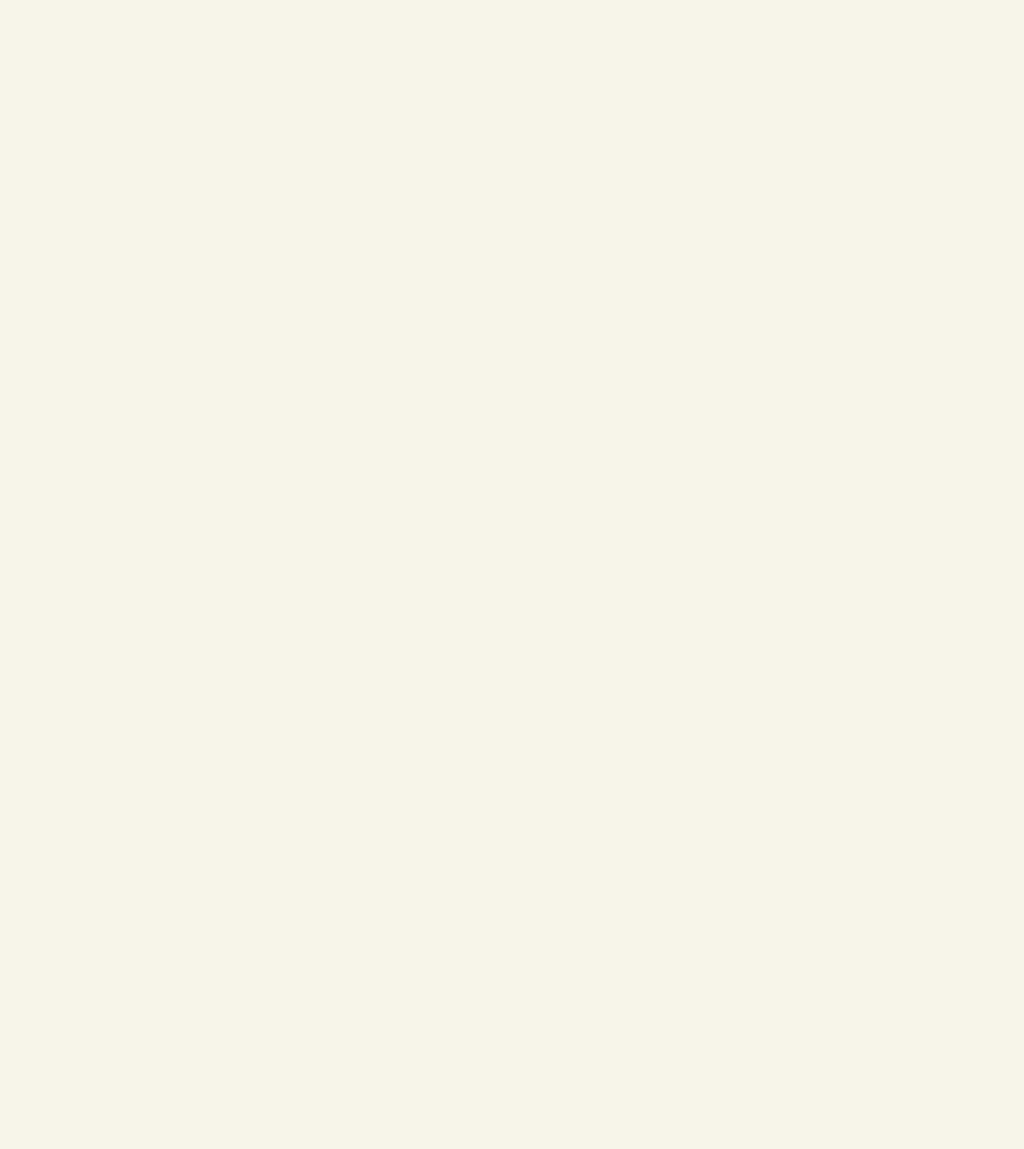
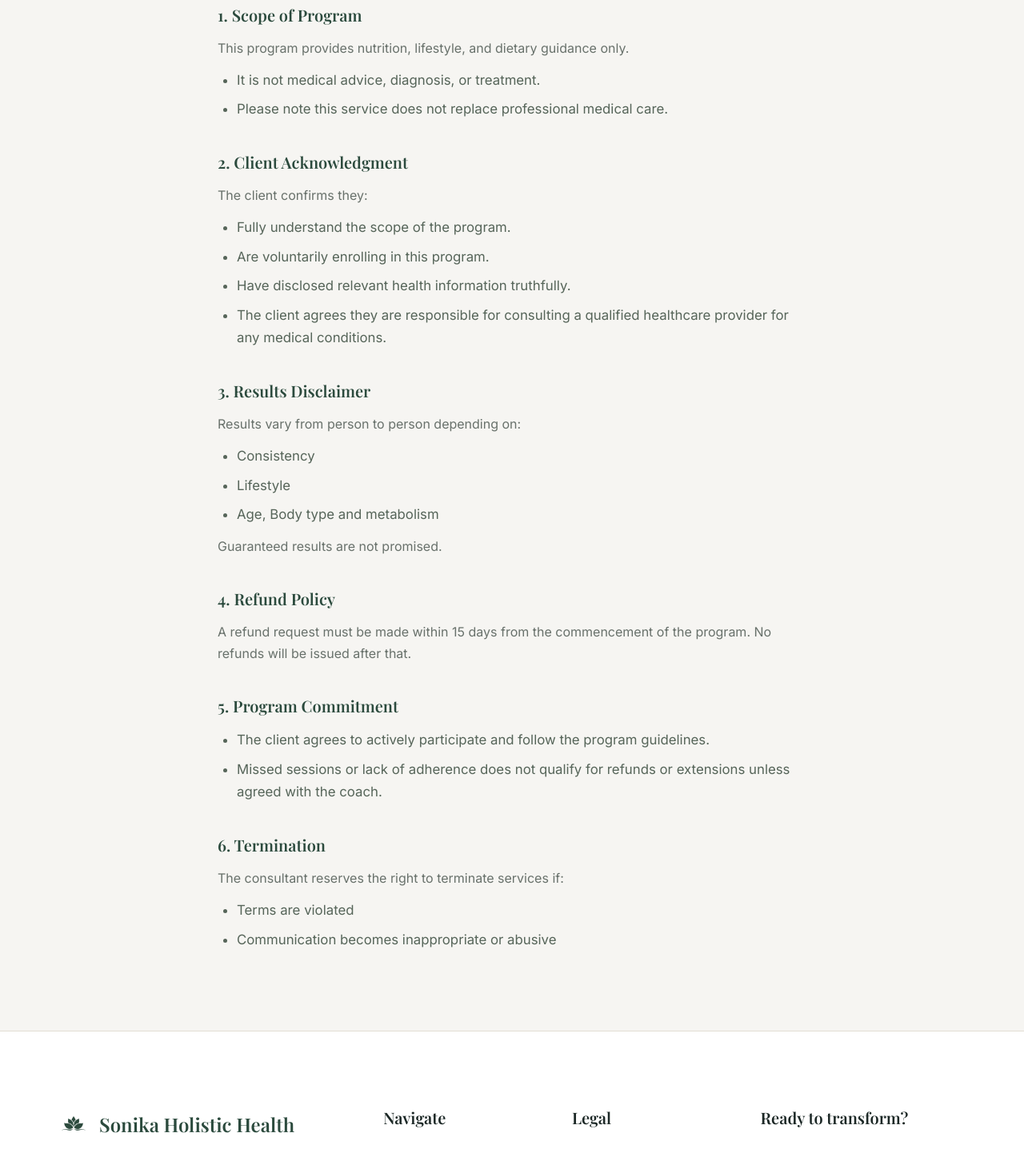
Before and after one commit to jithindevoffice-hue/nutrition-websie, a React (Vite) app: page /privacy-policy in a window 1280 px wide. Before the commit this address had no page. Shown: the part 360-1797 px from the top of the page at 80% size. Before the commit the page ends 800 px from the top, so only its background shows below. Built offline with nearby package versions, Linux system fonts and the light colour scheme; a web font is replaced by a local one.

Commit message:
feat: implement Privacy Policy page and add routing to footer navigation

```diff
--- a/src/App.tsx
+++ b/src/App.tsx
@@ -6,6 +6,7 @@ import { AboutPage } from './pages/AboutPage'
 import { ProgramsPage } from './pages/ProgramsPage'
 import { ProcessPage } from './pages/ProcessPage'
 import { ApplyPage } from './pages/ApplyPage'
+import { PrivacyPolicyPage } from './pages/PrivacyPolicyPage'
 
 function App() {
   return (
@@ -16,6 +17,7 @@ function App() {
       <Route path="/process" element={<ProcessPage />} />
       <Route path="/apply" element={<ApplyPage />} />
       <Route path="/profile" element={<ProfileFormPage />} />
+      <Route path="/privacy-policy" element={<PrivacyPolicyPage />} />
     </Routes>
   )
 }
--- a/src/components/Footer.tsx
+++ b/src/components/Footer.tsx
@@ -37,9 +37,7 @@ export const Footer = () => {
                     <div className={styles.linksColumn}>
                         <h4>Legal</h4>
                         <ul>
-                            <li><a href="#">Privacy Policy</a></li>
-                            <li><a href="#">Terms of Service</a></li>
-                            <li><a href="#">Medical Disclaimer</a></li>
+                            <li><Link to="/privacy-policy">Privacy Policy</Link></li>
                         </ul>
                     </div>
 
--- /dev/null
+++ b/src/pages/PrivacyPolicyPage.tsx
@@ -0,0 +1,71 @@
+import { Navbar } from '../components/Navbar';
+import { Footer } from '../components/Footer';
+
+export const PrivacyPolicyPage = () => {
+    return (
+        <div className="page-wrapper" style={{ backgroundColor: '#f6f5f2', minHeight: '100vh', display: 'flex', flexDirection: 'column' }}>
+            <Navbar />
+            <main className="content-main" style={{ paddingTop: '160px', paddingBottom: '100px', flex: 1 }}>
+                <div className="container" style={{ maxWidth: '800px', margin: '0 auto', padding: '0 2rem', color: 'var(--color-primary)' }}>
+                    <h1 style={{ fontSize: '3rem', fontFamily: 'var(--font-serif)', marginBottom: '3rem', textAlign: 'center' }}>Terms & Conditions</h1>
+
+                    <div style={{ display: 'flex', flexDirection: 'column', gap: '2.5rem', lineHeight: '1.7', fontSize: '1.05rem', color: 'rgba(57, 75, 62, 0.85)' }}>
+                        <section>
+                            <h3 style={{ fontSize: '1.25rem', marginBottom: '1rem', fontWeight: 600, color: 'var(--color-primary)' }}>1. Scope of Program</h3>
+                            <p>This program provides nutrition, lifestyle, and dietary guidance only.</p>
+                            <ul style={{ paddingLeft: '1.5rem', marginTop: '0.75rem', display: 'flex', flexDirection: 'column', gap: '0.5rem', listStyleType: 'disc' }}>
+                                <li>It is not medical advice, diagnosis, or treatment.</li>
+                                <li>Please note this service does not replace professional medical care.</li>
+                            </ul>
+                        </section>
+
+                        <section>
+                            <h3 style={{ fontSize: '1.25rem', marginBottom: '1rem', fontWeight: 600, color: 'var(--color-primary)' }}>2. Client Acknowledgment</h3>
+                            <p>The client confirms they:</p>
+                            <ul style={{ paddingLeft: '1.5rem', marginTop: '0.75rem', display: 'flex', flexDirection: 'column', gap: '0.5rem', listStyleType: 'disc' }}>
+                                <li>Fully understand the scope of the program.</li>
+                                <li>Are voluntarily enrolling in this program.</li>
+                                <li>Have disclosed relevant health information truthfully.</li>
+                                <li>The client agrees they are responsible for consulting a qualified healthcare provider for any medical conditions.</li>
+                            </ul>
+                        </section>
+
+                        <section>
+                            <h3 style={{ fontSize: '1.25rem', marginBottom: '1rem', fontWeight: 600, color: 'var(--color-primary)' }}>3. Results Disclaimer</h3>
+                            <p>Results vary from person to person depending on:</p>
+                            <ul style={{ paddingLeft: '1.5rem', marginTop: '0.75rem', display: 'flex', flexDirection: 'column', gap: '0.5rem', listStyleType: 'disc' }}>
+                                <li>Consistency</li>
+                                <li>Lifestyle</li>
+                                <li>Age, Body type and metabolism</li>
+                            </ul>
+                            <p style={{ marginTop: '0.75rem' }}>Guaranteed results are not promised.</p>
+                        </section>
+
+                        <section>
+                            <h3 style={{ fontSize: '1.25rem', marginBottom: '1rem', fontWeight: 600, color: 'var(--color-primary)' }}>4. Refund Policy</h3>
+                            <p>A refund request must be made within 15 days from the commencement of the program. No refunds will be issued after that.</p>
+                        </section>
+
+                        <section>
+                            <h3 style={{ fontSize: '1.25rem', marginBottom: '1rem', fontWeight: 600, color: 'var(--color-primary)' }}>5. Program Commitment</h3>
+                            <ul style={{ paddingLeft: '1.5rem', display: 'flex', flexDirection: 'column', gap: '0.5rem', listStyleType: 'disc' }}>
+                                <li>The client agrees to actively participate and follow the program guidelines.</li>
+                                <li>Missed sessions or lack of adherence does not qualify for refunds or extensions unless agreed with the coach.</li>
+                            </ul>
+                        </section>
+
+                        <section>
+                            <h3 style={{ fontSize: '1.25rem', marginBottom: '1rem', fontWeight: 600, color: 'var(--color-primary)' }}>6. Termination</h3>
+                            <p>The consultant reserves the right to terminate services if:</p>
+                            <ul style={{ paddingLeft: '1.5rem', marginTop: '0.75rem', display: 'flex', flexDirection: 'column', gap: '0.5rem', listStyleType: 'disc' }}>
+                                <li>Terms are violated</li>
+                                <li>Communication becomes inappropriate or abusive</li>
+                            </ul>
+                        </section>
+                    </div>
+                </div>
+            </main>
+            <Footer />
+        </div>
+    );
+};
```
